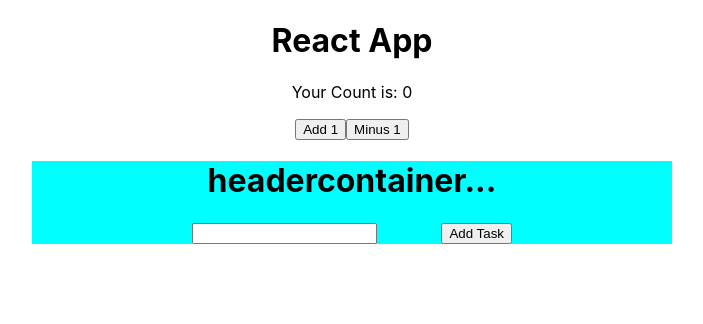
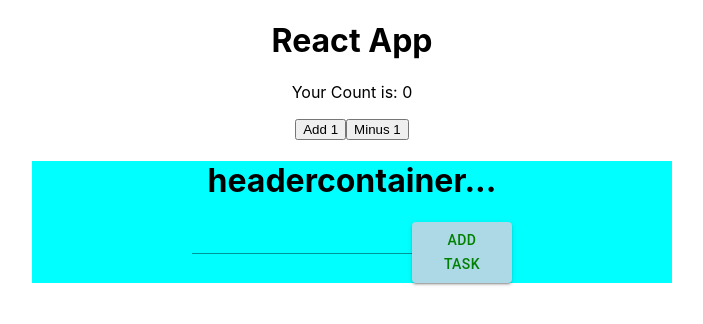
Before and after one commit to sudhansom/react_app, a React (Create React App) app: page / in a window 1280 px wide. Shown: the top 324 px of the page, without its empty margins (288-991 px from the left). Built offline with nearby package versions, Linux system fonts and the light colour scheme.

Commit message:
applied material ui makeStyle styling

```diff
--- a/package.json
+++ b/package.json
@@ -3,6 +3,7 @@
   "version": "0.1.0",
   "private": true,
   "dependencies": {
+    "@material-ui/core": "^4.12.3",
     "@testing-library/jest-dom": "^5.16.2",
     "@testing-library/react": "^12.1.2",
     "@testing-library/user-event": "^13.5.0",
--- a/src/components/InputBtn.js
+++ b/src/components/InputBtn.js
@@ -1,9 +1,24 @@
 import React from "react";
+import MButton from "@material-ui/core/Button";
+import { makeStyles } from "@material-ui/core";
 
 const InputBtn = ({ handleClick, label }) => {
+  const useStyle = makeStyles({
+    buttonStyle: {
+      color: "green",
+      background: "lightblue",
+    },
+  });
+  const classes = useStyle();
   return (
     <div>
-      <button onClick={handleClick}>{label}</button>
+      <MButton
+        variant="contained"
+        onClick={handleClick}
+        className={classes.buttonStyle}
+      >
+        {label}
+      </MButton>
     </div>
   );
 };
--- a/src/components/TextInput.js
+++ b/src/components/TextInput.js
@@ -1,9 +1,14 @@
 import React from "react";
+import { TextField } from "@material-ui/core";
 
 const TextInput = ({ inputValue, setInputValue, handleChange }) => {
   return (
     <div>
-      <input type="text" value={inputValue} onChange={handleChange}></input>
+      <TextField
+        type="text"
+        value={inputValue}
+        onChange={handleChange}
+      ></TextField>
     </div>
   );
 };
```
Also changed, not shown: 1 other file (tests, documents, lock files or other folders).
